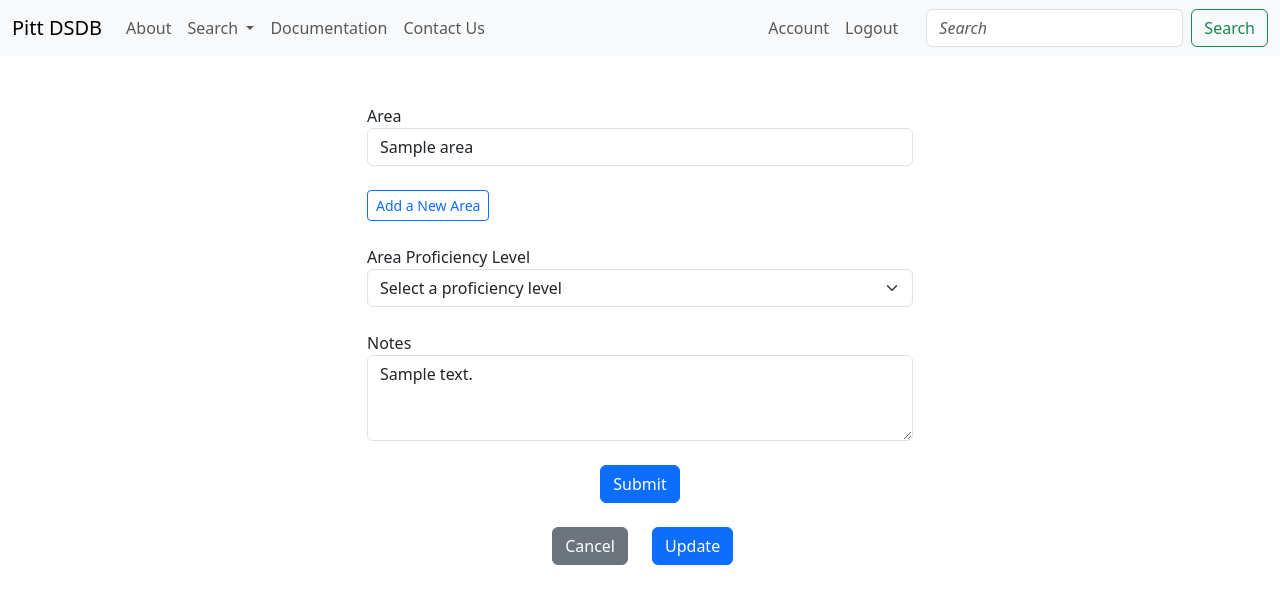
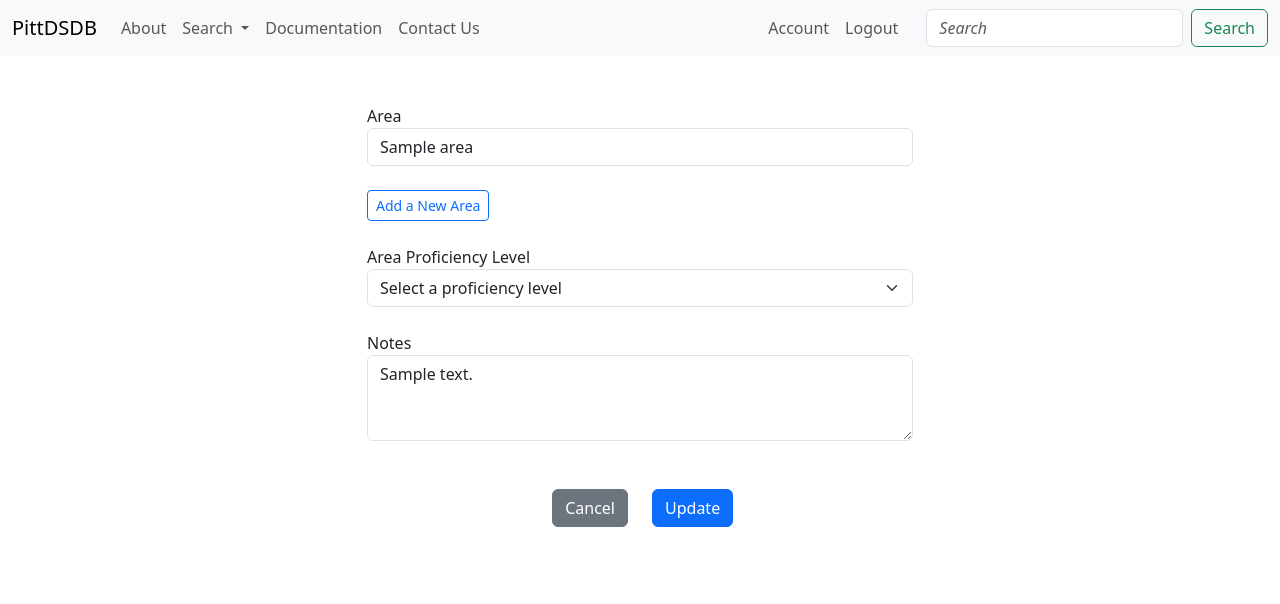
Before and after one commit to tyt3/Pitt-Digital-Scholarship-DB, a Flask app: a page that uses pittdsdb/templates/base.html in a window 1280 px wide. Shown: the top 604 px of the page. Run offline with Flask 3, Linux system fonts and the light colour scheme; a user stored in the database is signed in; tables that the repository leaves empty hold one stand-in row (values such as "Sample post").

Commit message:
Update Cancel button placement

```diff
--- a/pittdsdb/templates/about.html
+++ b/pittdsdb/templates/about.html
@@ -5,7 +5,6 @@
     </li>
   {% endblock %}
   {% block content %}
-
   <h1>About</h1>
   <h3>Project Description</h3>
   <div>
--- a/pittdsdb/templates/add-area.html
+++ b/pittdsdb/templates/add-area.html
@@ -86,9 +86,9 @@
        >{% if notes %}{{ notes | safe }}{% endif %}</textarea>
 </div>
 <br/>
+{% if not area %}
 <div class="col-md-12 text-center">
-  {% if not area %}
   <button type="button" class="btn btn-secondary" data-bs-dismiss="modal">Cancel</button>
-  {% endif %}
   <button type="submit" class="btn btn-primary">Submit</button>
 </div>
+{% endif %}
--- a/pittdsdb/templates/api-documentation.html
+++ b/pittdsdb/templates/api-documentation.html
@@ -164,5 +164,3 @@
     **  requires authorization <br/>
     *** requires special permission
   </em>
-  <br/>
-  <br/>
--- a/pittdsdb/templates/base.html
+++ b/pittdsdb/templates/base.html
@@ -34,7 +34,7 @@
   <body {% block body_tag %}{% endblock %}>
     <nav class="navbar navbar-expand-xl bg-body-tertiary">
         <div class="container-fluid">
-          <a class="navbar-brand" href="{{ url_for('views_bp.index') }}">Pitt DSDB</a>
+          <a class="navbar-brand" href="{{ url_for('views_bp.index') }}">PittDSDB</a>
           <button class="navbar-toggler"
             type="button"
             data-bs-toggle="collapse"
--- a/pittdsdb/templates/update-area.html
+++ b/pittdsdb/templates/update-area.html
@@ -27,11 +27,11 @@
             </div>
           </div>
         {% else %}
-        <div class="col">
-          <div class="d-grid gap-2 d-md-flex justify-content-md-start">
-            <button type="submit" class="btn btn-primary">Update</button>
+          <div class="col">
+            <div class="d-grid gap-2 d-md-flex justify-content-md-start">
+              <button type="submit" class="btn btn-primary">Update</button>
+            </div>
           </div>
-        </div>
         {% endif %}
         </div>
       </form>
@@ -54,11 +54,11 @@
             <p>Are you sure you want to delete this area and all related methods and tools from {{ person.first_name }} {{ person.last_name }}'s record?</p>
         </div>
         <div class="modal-footer">
-          <button type="button" class="btn btn-secondary" data-bs-dismiss="modal">Cancel</button>
           <form metod="POST" target="_parent"
           action="{{ url_for('views_bp.delete_area', area_id=area.area_id, person_id=person.person_id) }}">
             <button type="submit" class="btn btn-danger">Delete</button>
           </form>
+          <button type="button" class="btn btn-secondary" data-bs-dismiss="modal">Cancel</button>
         </div>
       </div>
     </div>
--- a/pittdsdb/templates/update-method.html
+++ b/pittdsdb/templates/update-method.html
@@ -128,11 +128,11 @@
         <p>Are you sure you want to delete this method and all related tools from {{ person.first_name }} {{ person.last_name }}'s record?</p>
       </div>
       <div class="modal-footer">
-        <button type="button" class="btn btn-secondary" data-bs-dismiss="modal">Cancel</button>
         <form metod="POST" target="_parent"
           action="{{ url_for('views_bp.delete_method', method_id=method.method_id, person_id=person.person_id) }}">
           <button type="submit" class="btn btn-danger">Delete</button>
         </form>
+        <button type="button" class="btn btn-secondary" data-bs-dismiss="modal">Cancel</button>
       </div>
     </div>
   </div>
--- a/pittdsdb/templates/update-resource.html
+++ b/pittdsdb/templates/update-resource.html
@@ -137,11 +137,11 @@
         </p>
       </div>
       <div class="modal-footer">
-        <button type="button" class="btn btn-secondary" data-bs-dismiss="modal">Cancel</button>
         <form metod="POST" target="_parent"
           action="{{ url_for('views_bp.delete_resource', resource_id=resource.resource_id, public_id=unit.public_id) }}">
           <button type="submit" class="btn btn-danger">Delete</button>
         </form>
+        <button type="button" class="btn btn-secondary" data-bs-dismiss="modal">Cancel</button>
       </div>
     </div>
   </div>
--- a/pittdsdb/templates/update-tool.html
+++ b/pittdsdb/templates/update-tool.html
@@ -175,11 +175,11 @@
         <p>Are you sure you want to delete this tool from {{ person.first_name }} {{ person.last_name }}'s record?</p>
       </div>
       <div class="modal-footer">
-        <button type="button" class="btn btn-secondary" data-bs-dismiss="modal">Cancel</button>
         <form metod="POST" target="_parent"
           action="{{ url_for('views_bp.delete_tool', tool_id=tool.tool_id, person_id=person.person_id) }}">
           <button type="submit" class="btn btn-danger">Delete</button>
         </form>
+        <button type="button" class="btn btn-secondary" data-bs-dismiss="modal">Cancel</button>
       </div>
     </div>
   </div>
--- a/pittdsdb/templates/view-funding.html
+++ b/pittdsdb/templates/view-funding.html
@@ -121,11 +121,11 @@
         </p>
       </div>
       <div class="modal-footer">
-        <button type="button" class="btn btn-secondary" data-bs-dismiss="modal">Cancel</button>
         <form method="POST" target="_parent"
           action="{{ url_for('views_bp.delete_funding', public_id=funding.public_id) }}">
           <button type="submit" class="btn btn-danger">Delete</button>
         </form>
+        <button type="button" class="btn btn-secondary" data-bs-dismiss="modal">Cancel</button>
       </div>
     </div>
   </div>
@@ -182,7 +182,7 @@
               </select>
             </div>
             <br/>
-            <div class="d-grid gap-2 d-md-flex justify-content-md-center">
+            <div class="col-md-12 text-center">
               <button type="submit" class="btn btn-primary">Submit</button>
             </div>
           </form>
--- a/pittdsdb/templates/view-person.html
+++ b/pittdsdb/templates/view-person.html
@@ -334,11 +334,11 @@
         </p>
       </div>
       <div class="modal-footer">
-        <button type="button" class="btn btn-secondary" data-bs-dismiss="modal">Cancel</button>
         <form method="POST" target="_parent"
           action="{{ url_for('views_bp.delete_person', public_id=person.public_id) }}">
           <button type="submit" class="btn btn-danger">Delete</button>
         </form>
+        <button type="button" class="btn btn-secondary" data-bs-dismiss="modal">Cancel</button>
       </div>
     </div>
   </div>
@@ -518,5 +518,4 @@
   </div>
 </div>
 
-
 {% endblock %}
--- a/pittdsdb/templates/view-unit.html
+++ b/pittdsdb/templates/view-unit.html
@@ -351,11 +351,11 @@
         </p>
       </div>
       <div class="modal-footer">
-        <button type="button" class="btn btn-secondary" data-bs-dismiss="modal">Cancel</button>
         <form method="POST" target="_parent"
           action="{{ url_for('views_bp.delete_unit', public_id=unit.public_id) }}">
           <button type="submit" class="btn btn-danger">Delete</button>
         </form>
+        <button type="button" class="btn btn-secondary" data-bs-dismiss="modal">Cancel</button>
       </div>
     </div>
   </div>
```
